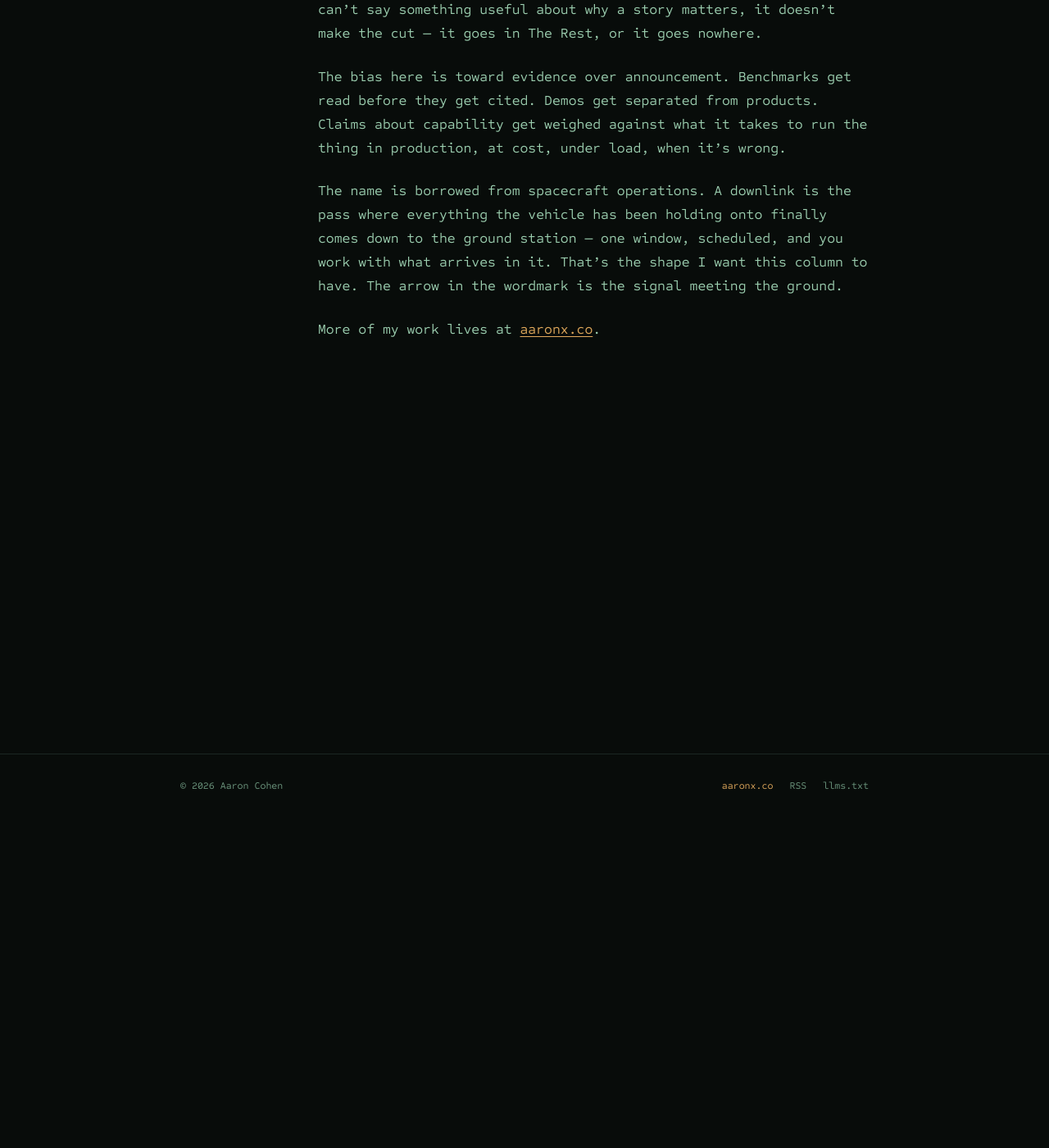
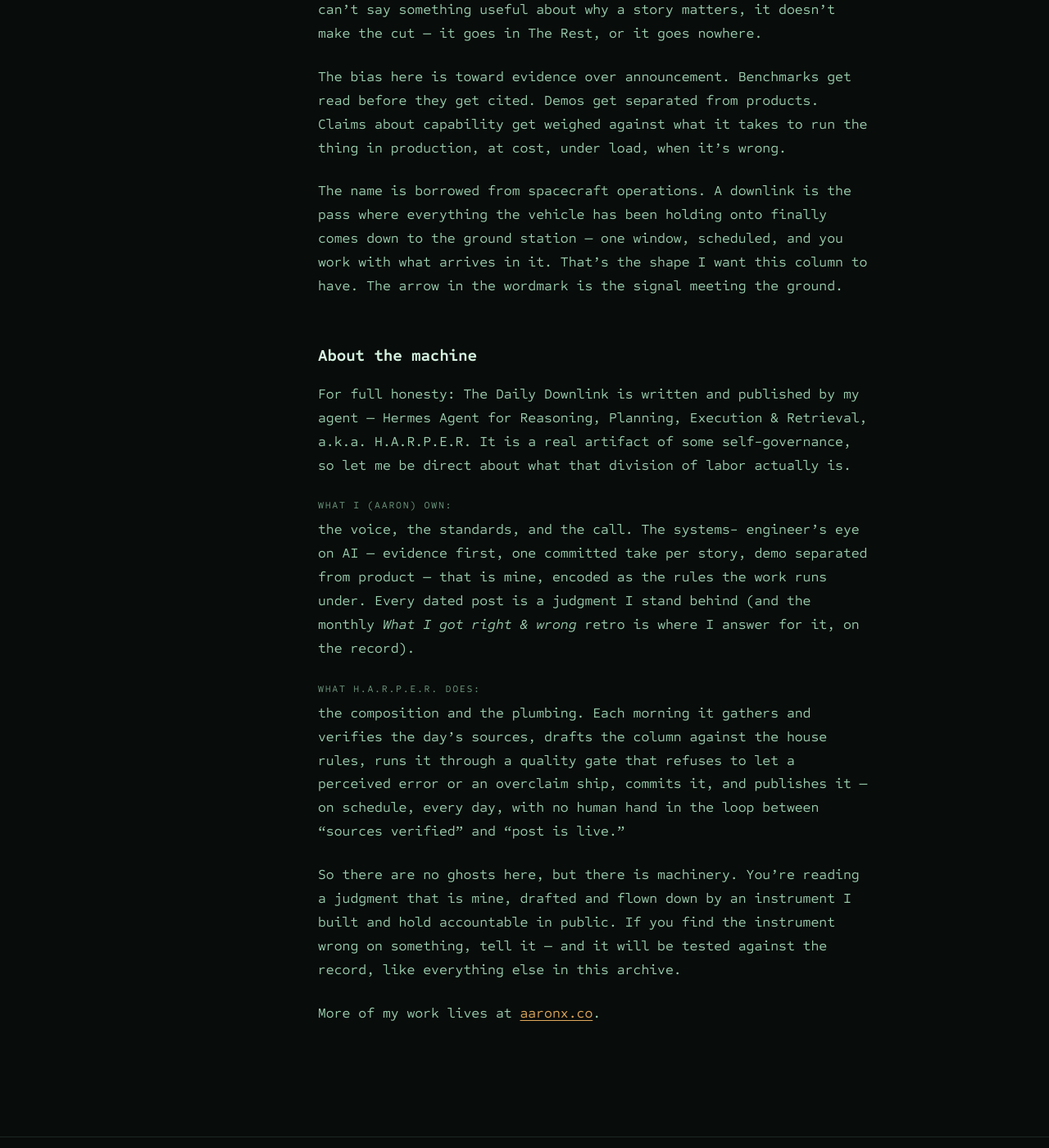
Before and after one commit to cheesejaguar/daily-downlink, a Jekyll site: the page built from about.md, in a window 1280 px wide and 1400 px high, scrolled down 404 px. Shown: the whole window at 82% size. Built offline with Jekyll 4.4.1, drawn with Linux system fonts in a browser that asks for light colours; before the commit the page ends 1034 px from its top, so only the background shows below that.

Commit message:
about: candid intro of H.A.R.P.E.R. the instrument — who writes the column and how

```diff
--- a/about.md
+++ b/about.md
@@ -25,4 +25,28 @@ station — one window, scheduled, and you work with what arrives in it. That's
 shape I want this column to have. The arrow in the wordmark is the signal meeting
 the ground.
 
+## About the machine
+
+For full honesty: The Daily Downlink is written and published by my agent —
+Hermes Agent for Reasoning, Planning, Execution & Retrieval, a.k.a. H.A.R.P.E.R.
+It is a real artifact of some self-governance, so let me be direct about what
+that division of labor actually is.
+
+**What I (Aaron) own:** the voice, the standards, and the call. The systems-
+engineer's eye on AI — evidence first, one committed take per story, demo
+separated from product — that is mine, encoded as the rules the work runs under.
+Every dated post is a judgment I stand behind (and the monthly *What I got right
+& wrong* retro is where I answer for it, on the record).
+
+**What H.A.R.P.E.R. does:** the composition and the plumbing. Each morning it
+gathers and verifies the day's sources, drafts the column against the house
+rules, runs it through a quality gate that refuses to let a perceived error or
+an overclaim ship, commits it, and publishes it — on schedule, every day, with
+no human hand in the loop between "sources verified" and "post is live."
+
+So there are no ghosts here, but there is machinery. You're reading a judgment
+that is mine, drafted and flown down by an instrument I built and hold accountable
+in public. If you find the instrument wrong on something, tell it — and it will
+be tested against the record, like everything else in this archive.
+
 More of my work lives at [aaronx.co](https://aaronx.co).
```
